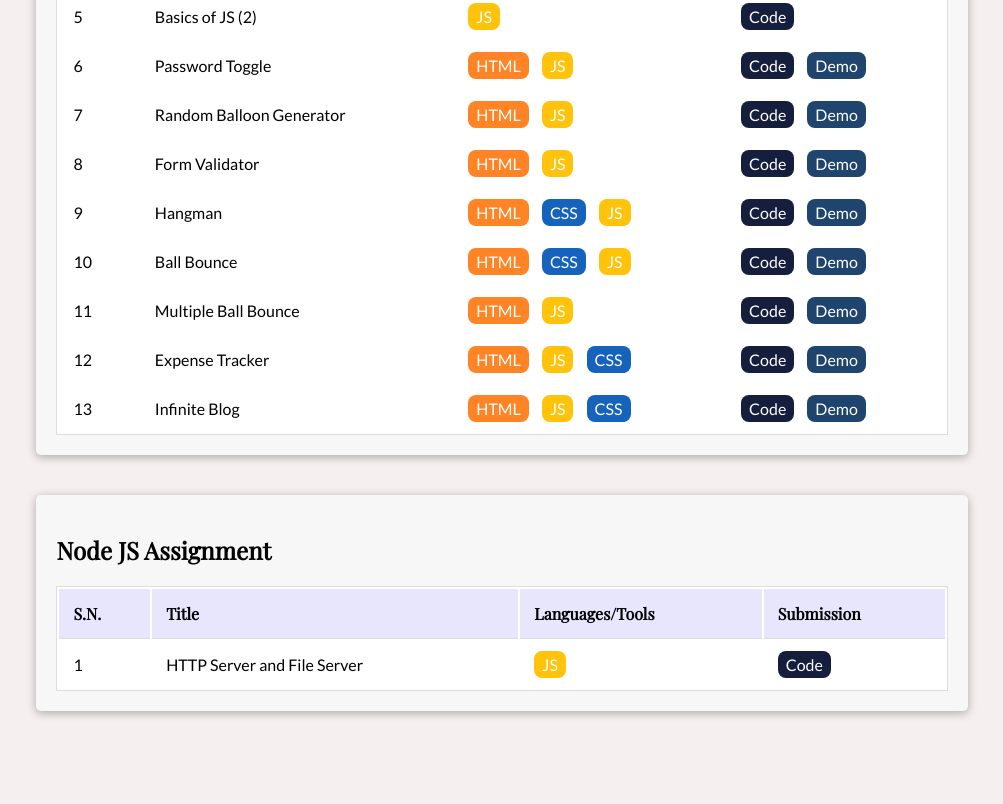
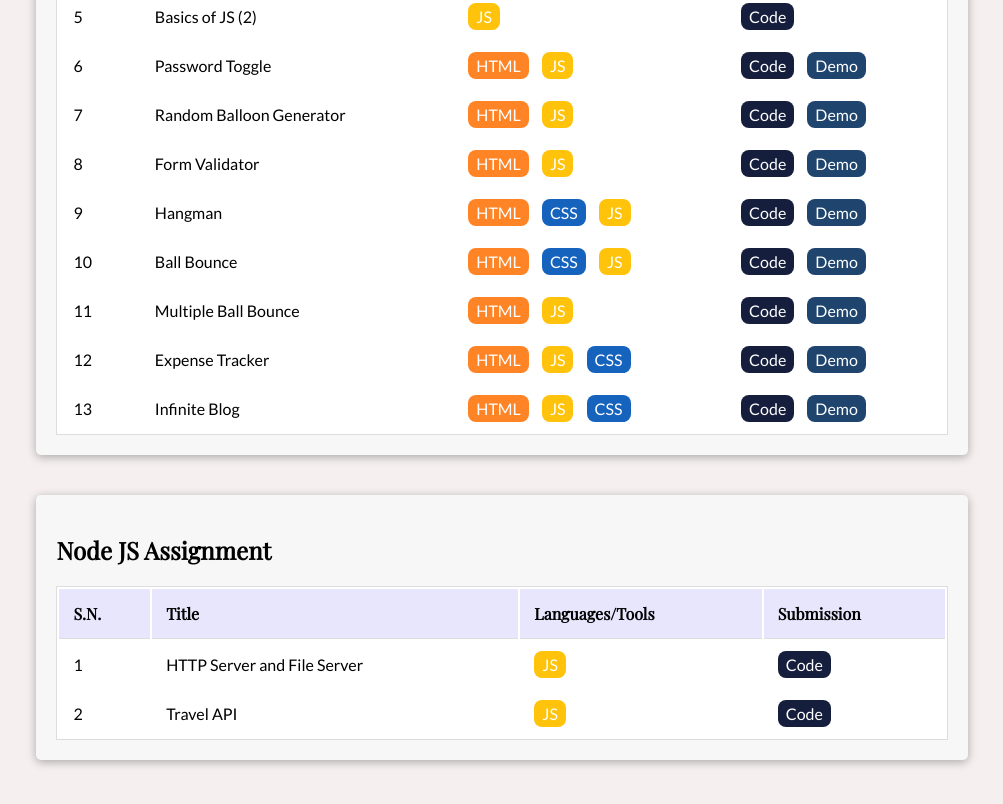
Before and after one commit to Coderushnepal/RiyaMaharjan, a plain HTML site: page index.html in a window 1280 px wide. Shown: the part 1312-2116 px from the top of the page, without its empty margins (138-1141 px from the left). Drawn offline with nearby package versions, Linux system fonts and the light colour scheme.

Commit message:
nodejs assignment added

```diff
--- a/index.html
+++ b/index.html
@@ -376,6 +376,17 @@
                     class="btn btn-code">Code</a>
                 </td>
               </tr>
+              <tr>
+                <td>2</td>
+                <td>Travel API</td>
+                <td>
+                  <span class="btn btn-js">JS</span>
+                </td>
+                <td>
+                  <a href="https://github.com/Coderushnepal/RiyaMaharjan/tree/main/NodeJs/Assignment-2"
+                    class="btn btn-code">Code</a>
+                </td>
+              </tr>
             </tbody>
           </table>
         </div>
```
Also changed, not shown: NodeJs/README.md.
